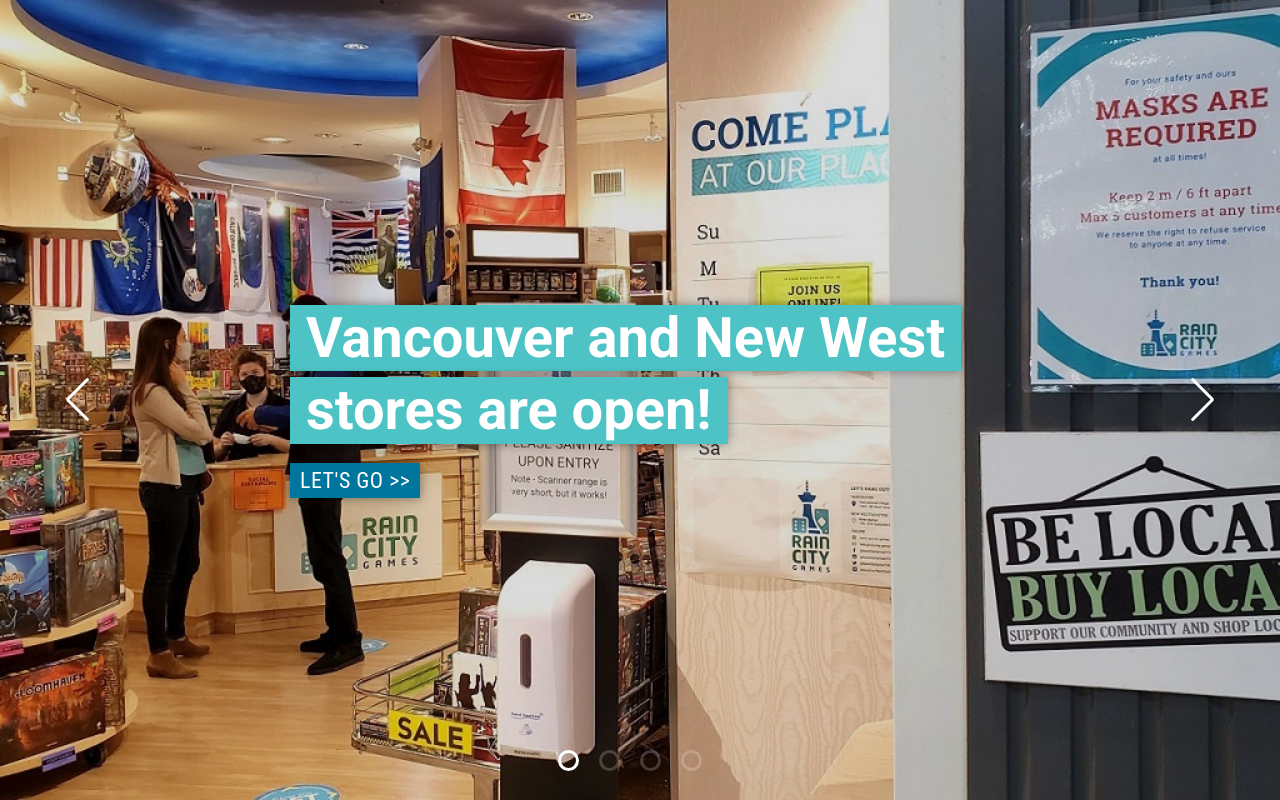
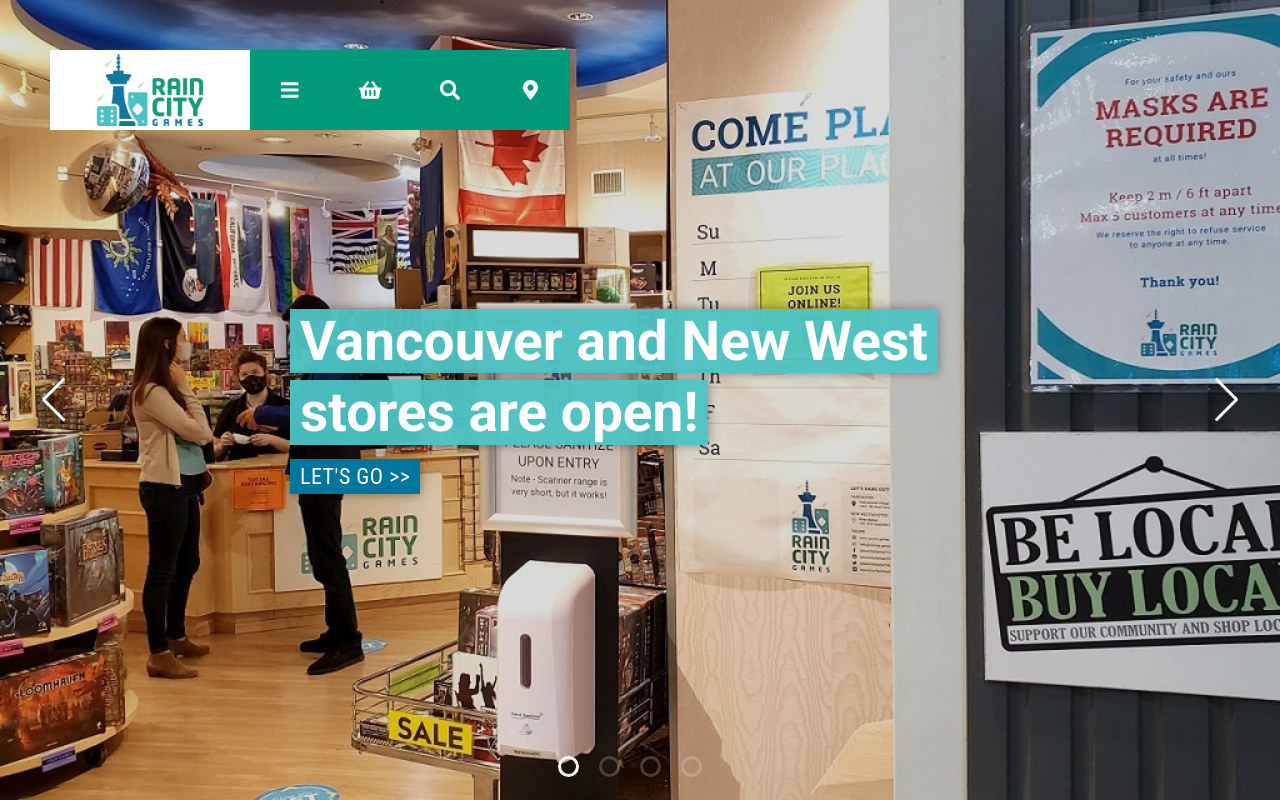
Before and after one commit to Jordangoulet13/boardgame-store, a React (Create React App) app: page / in a window 1280 px wide. Built offline with nearby package versions, Linux system fonts and the light colour scheme.

Commit message:
added header

```diff
--- a/package.json
+++ b/package.json
@@ -3,6 +3,9 @@
   "version": "0.1.0",
   "private": true,
   "dependencies": {
+    "@fortawesome/fontawesome-svg-core": "^1.2.35",
+    "@fortawesome/free-solid-svg-icons": "^5.15.3",
+    "@fortawesome/react-fontawesome": "^0.1.14",
     "@testing-library/jest-dom": "^5.14.1",
     "@testing-library/react": "^11.2.7",
     "@testing-library/user-event": "^12.8.3",
--- a/src/App.js
+++ b/src/App.js
@@ -1,14 +1,18 @@
 import "./App.css";
-import { createGlobalStyle } from "styled-components";
+import { createGlobalStyle, ThemeProvider } from "styled-components";
+import theme from "./theme/theme";
 
 import ImageCarousel from "./components/ImageCarousel/ImageCarousel.jsx";
+import Header from "./components/Header";
 
 function App() {
   return (
     <>
-      <GlobalStyle />
-      <ImageCarousel />
-
+      <ThemeProvider theme={theme}>
+        <GlobalStyle />
+        <ImageCarousel />
+        <Header />
+      </ThemeProvider>
       {/* <div>
         <p>
           "Lorem ipsum dolor sit amet consectetur adipisicing elit. Maxime
@@ -41,13 +45,16 @@
 }
 
 const GlobalStyle = createGlobalStyle`
+html{
+ font-size: 62.5%;
+}
+
 body{
   background:white;
   min-height:100vh;
   margin:0;
   color:black;
   font-family: "Open Sans";
-  font-size: 62.5%;
   box-sizing: border-box;
   overflow-x: hidden;
 }
--- a/src/components/Header.jsx
+++ b/src/components/Header.jsx
@@ -0,0 +1,40 @@
+import styled from "styled-components";
+import Button from "./base/Button";
+import { Link } from "react-router-dom";
+import {
+  faBars,
+  faShoppingBasket,
+  faSearch,
+  faMapMarkerAlt,
+} from "@fortawesome/free-solid-svg-icons";
+import logo from "../assets/img-logo.png";
+
+const Header = (props) => {
+  return (
+    <Container>
+      <Logo />
+      <Button icon={faBars} />
+      <Button icon={faShoppingBasket} />
+      <Button icon={faSearch} />
+      <Button icon={faMapMarkerAlt} />
+    </Container>
+  );
+};
+
+export default Header;
+
+const Container = styled.div`
+  position: absolute;
+  top: 5rem;
+  left: 5rem;
+  z-index: 999;
+  display: flex;
+`;
+
+const Logo = styled.div`
+  background-image: url(${logo});
+  background-position: center;
+  background-size: cover;
+  width: 20rem;
+  height: 8rem;
+`;
--- a/src/components/ImageCarousel/imageCarousel.styles.css
+++ b/src/components/ImageCarousel/imageCarousel.styles.css
@@ -4,7 +4,7 @@
 }
 
 .swiper-slide {
-  font-size: 18px;
+  font-size: 1.8rem;
   background: #fff;
 
   display: flex;
@@ -22,13 +22,13 @@
 .swiper-slide h1 {
   display: inline;
   font-family: "Roboto";
-  font-size: 3.5rem;
+  font-size: 5.5rem;
   line-height: 1.3;
   font-weight: 600;
   margin: 0px;
-  margin-bottom: 5px;
+  margin-bottom: 1rem;
   padding: 0.01rem 1rem;
-  background: #4dc3c5;
+  background: rgb(77, 195, 197, 0.95);
   box-shadow: 0px 0px 10px 0px rgb(0 0 0 / 40%);
   color: white;
   text-align: initial;
@@ -37,7 +37,7 @@
 
 .swiper-slide .slideButton {
   font-family: "Roboto Condensed";
-  font-size: 22px;
+  font-size: 2.2rem;
   background: #00759e;
   padding: 5px 10px;
   color: #ffffff;
--- /dev/null
+++ b/src/components/base/Button.jsx
@@ -0,0 +1,25 @@
+import styled from "styled-components";
+import { FontAwesomeIcon } from "@fortawesome/react-fontawesome";
+
+const Button = (props) => {
+  return (
+    <Container>
+      <StyledFontAwesomeIcon icon={props.icon} size="2x" />
+    </Container>
+  );
+};
+
+export default Button;
+
+const Container = styled.div`
+  width: 8rem;
+  height: 8rem;
+  display: flex;
+  justify-content: center;
+  align-items: center;
+  background-color: ${(p) => p.theme.buttonPrimary};
+`;
+
+const StyledFontAwesomeIcon = styled(FontAwesomeIcon)`
+  color: white;
+`;
--- /dev/null
+++ b/src/theme/theme.js
@@ -0,0 +1,5 @@
+const theme = {
+  buttonPrimary: "#009979",
+};
+
+export default theme;
```
Also changed, not shown: 1 other file (tests, documents, lock files or other folders).
